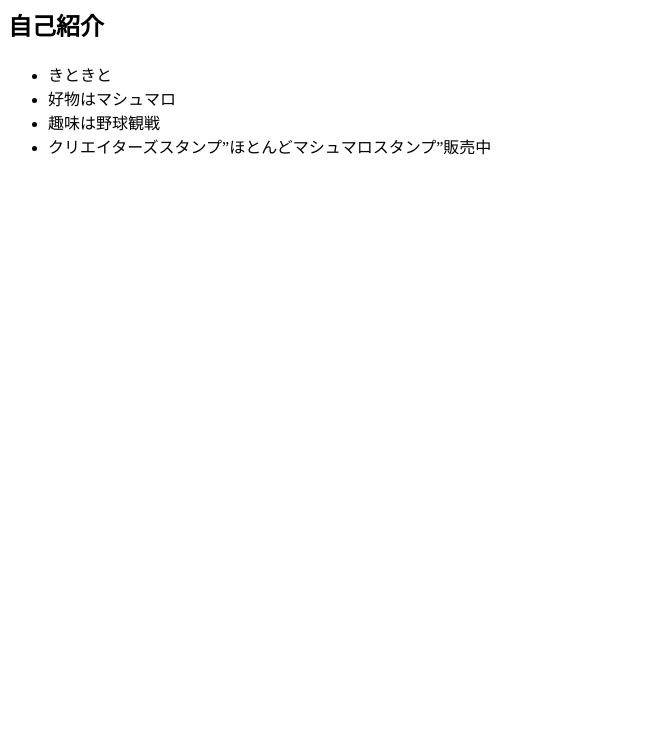
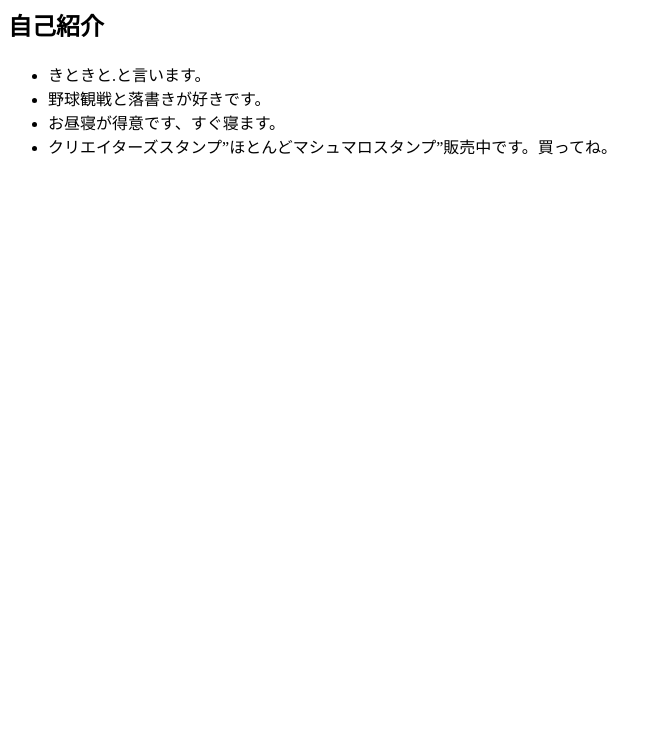
Before and after one commit to kitonaoki/kitonaoki.github.io, a plain HTML site: page index.html in a window 1280 px wide. Shown: the part 68-800 px from the top of the page, without its empty margins (0-661 px from the left). Drawn offline with Linux system fonts and the light colour scheme.

Commit message:
Update index.html

```diff
--- a/index.html
+++ b/index.html
@@ -1,10 +1,12 @@
+<title>きときとなぺーじ</title>
+
 <h1>わたしのホームページへようこそ</h1>
 
 <h2>自己紹介</h2>
 
 <ul>
-<li>きときと</li>
-<li>好物はマシュマロ</li>
-<li>趣味は野球観戦</li>
-<li>クリエイターズスタンプ”ほとんどマシュマロスタンプ”販売中</li>
+<li>きときと.と言います。</li>
+<li>野球観戦と落書きが好きです。</li>
+<li>お昼寝が得意です、すぐ寝ます。</li>
+<li>クリエイターズスタンプ”ほとんどマシュマロスタンプ”販売中です。買ってね。</li>
 </ul>
```
